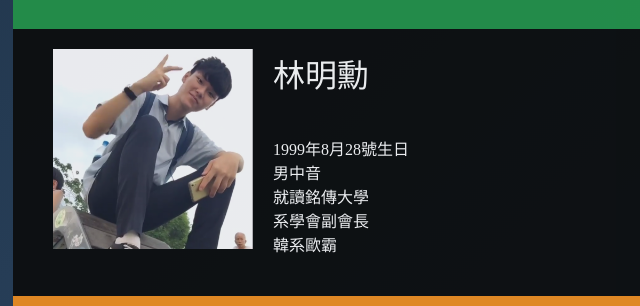
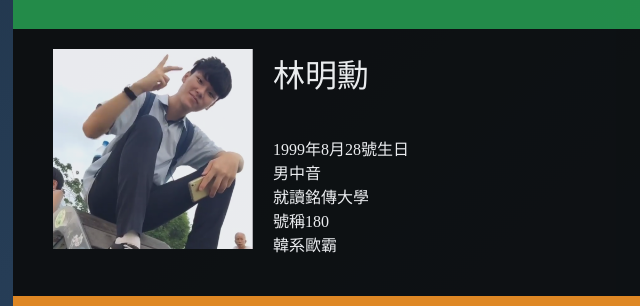
Before and after one commit to BlazeyBeats/hw2, a plain HTML site: page everyone.html in a window 1280 px wide. Shown: the part 1660-1966 px from the top of the page, 147-787 px from the left. Drawn offline with Linux system fonts and the light colour scheme.

Commit message:
Add files via upload

```diff
--- a/everyone.html
+++ b/everyone.html
@@ -78,7 +78,7 @@
                 1999年8月28號生日<br>
                 男中音<br>
                 就讀銘傳大學<br>
-                系學會副會長<br>
+                號稱180<br>
                 韓系歐霸<br>
             </p>
         </div>
```
